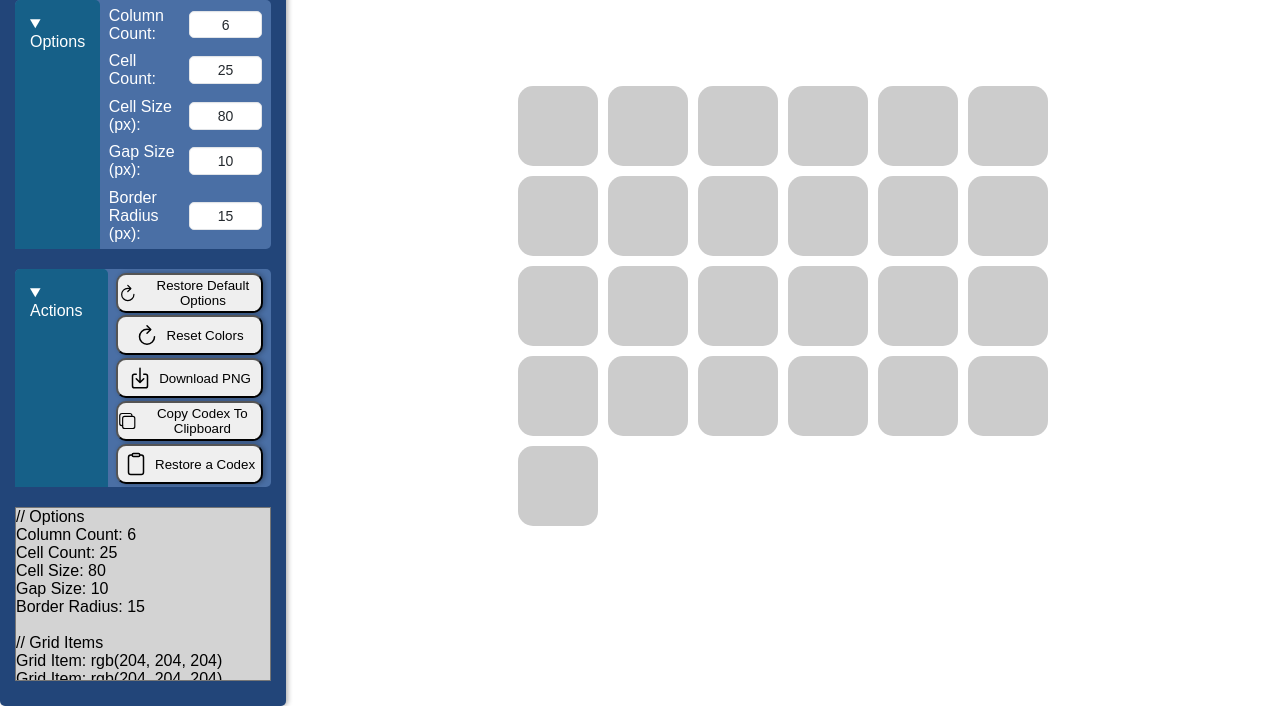
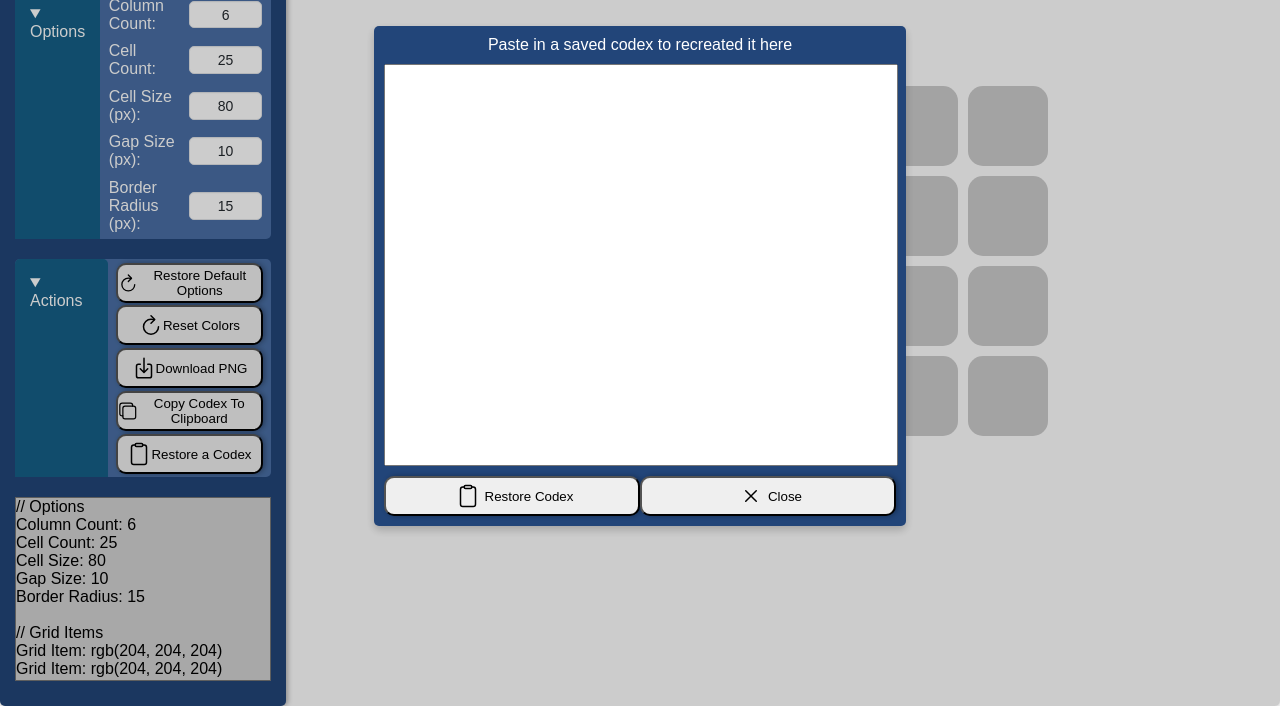
Before and after one commit to CraigMason19/Color-Codex, a website with bundled scripts: page index.html in a window 1280 px wide. Shown: the part 94-800 px from the top of the page. Built offline with nearby package versions, Linux system fonts and the light colour scheme.

Commit message:
Added a modal to restore a codex

```diff
--- a/CSS/styles.css
+++ b/CSS/styles.css
@@ -94,8 +94,15 @@ body {
     margin: 2% 0%;
 }
 
+.side-panel textarea {
+    font-size: 1rem;
+    height: 100%;
+    resize: none;
+    background-color: lightgray;
+}
 
-.side-panel button {
+
+button {
     width: 100%;
     height: 40px;
     border-radius: var(--border-radius-button);
@@ -108,24 +115,24 @@ body {
                 color var(--transition-duration) var(--transition-effect);
 }
 
-.side-panel button:hover {
+button:hover {
     background-color: var(--color-selection);
     color: white;
 }
 
-.side-panel ion-icon {
+button:disabled {
+    background-color: lightgray;
+    color: black;
+}
+
+button ion-icon {
     font-size: 1.5rem;
-    margin-right: 5%;
+    margin:5px;
 }
 
 
 
-.side-panel textarea {
-    font-size: 1rem;
-    height: 100%;
-    resize: none;
-    background-color: lightgray;
-}
+
 
 
 
@@ -413,7 +420,8 @@ body {
 
 
 
-/* region Popup style */
+/* region Popup */
+
 .popup {
     position: fixed;
     top: 10%;
@@ -448,3 +456,66 @@ body {
     margin-bottom: 1rem;
 }
 /* endregion */
+
+
+
+
+
+
+
+
+
+/* region Modal */
+.modal {
+    visibility: block; /* Hidden by default */
+    position: fixed; /* Stay in place */
+    z-index: 1000; /* Sit on top */
+    left: 0;
+    top: 0;
+    width: 100%; /* Full width */
+    height: 100%; /* Full height */
+    overflow: auto; /* Enable scroll if needed */
+    background-color: rgba(0, 0, 0, 0.2);
+    box-shadow: 0 2px 5px rgba(0, 0, 0, 0.2);
+    border-radius: 5px;
+    transition: opacity 0.5s ease-in-out;
+
+    color: white;
+}
+
+.modal-content {
+    position: absolute; /* Positioning the content */
+    top: 15%; /* Position from top */
+    left: 50%; /* Position from left */
+    transform: translate(-50%, 0%);
+    background-color: white; /* White background */
+    padding: 10px; /* Some padding */
+    border-radius: 5px; /* Rounded corners */
+    box-shadow: 0 4px 8px rgba(0, 0, 0, 0.2); /* Shadow for effect */
+
+    width: 40%;
+    height: 60%;
+
+    background-color: var(--color-theme);
+
+    display: flex;
+    flex-direction: column; /* Stack elements vertically */
+    gap: 10px; /* Adjust the gap as needed */
+}
+
+.modal p {
+    text-align: center;
+}
+
+.modal textarea {
+    font-size: 1rem;
+    width: 100%;
+    height: 85%;
+    resize: none;
+}
+
+.modal-buttons {
+    display: flex;
+}
+
+/* endregion */
--- a/index.html
+++ b/index.html
@@ -80,7 +80,7 @@
     </div>
 
 
-    <!-- Popup element -->
+    <!-- Popup -->
     <div id="popup" class="popup">
         <p id="popup-title" class="popup-title">Color Selected</p>
         <p id="popup-content" class="popup-content"></p>
@@ -91,6 +91,25 @@
         <div class="grid-container"></div>
     </div>
 
+    <!-- Modal -->
+    <div id="modal" class="modal">
+        <div class="modal-content">
+            <p>Paste in a saved codex to recreated it here</p>
+            <textarea id="modal-text-area"></textarea>
+
+            <div class="modal-buttons">
+                <button id="modal-restore-button">
+                    <ion-icon name="clipboard-outline"></ion-icon>
+                    Restore Codex
+                </button>
+
+                <button id="modal-close-button">
+                    <ion-icon name="close-outline"></ion-icon>
+                    Close
+                </button>
+            </div>
+        </div>
+    </div>
 
     <!-- Context menu left -->
     <div class="context-menu context-menu-left" id="context-menu-left">
--- a/scripts/app.js
+++ b/scripts/app.js
@@ -25,6 +25,7 @@ const defaultCellColor = Color.fromHex(styles.getPropertyValue('--color-cell-def
 const themeColor = Color.fromHex(styles.getPropertyValue('--color-theme'));
 
 const popup = document.getElementById('popup');
+const modal = document.getElementById('modal');
 
 const gridContainer = document.querySelector('.grid-container');
 
@@ -35,6 +36,12 @@ const restoreDefaultsButton = document.getElementById('restore-defaults-button')
 const resetButton = document.getElementById('reset-button');
 const saveButton = document.getElementById('save-button');
 const copyCodexButton = document.getElementById('copy-codex-button');
+const restoreCodexButton = document.getElementById('restore-codex-button');
+
+const modalCloseButton = document.getElementById('modal-close-button');
+const modalRestoreButton = document.getElementById('modal-restore-button');
+const modalTextArea = document.getElementById('modal-text-area');
+
 
 const codexTextData = document.getElementById('codex-text-data');
 
@@ -217,10 +224,25 @@ copyCodexButton.addEventListener("click", function() {
     showPopup("Codex Copied", "Keep it safe to rebuild the codex later", themeColor);
 });
 
+restoreCodexButton.addEventListener("click", function() {
+    initModal();
+});
+
 // #endregion
 
 
+// #region Modal
+function initModal() {
+    modalRestoreButton.disabled = true;
+    modalTextArea.value = "";
 
+    modal.style.visibility = "visible";
+}
+
+modalCloseButton.addEventListener("click", function() {
+    modal.style.visibility = "hidden";
+});
+// #endregion
 
 
 
```
